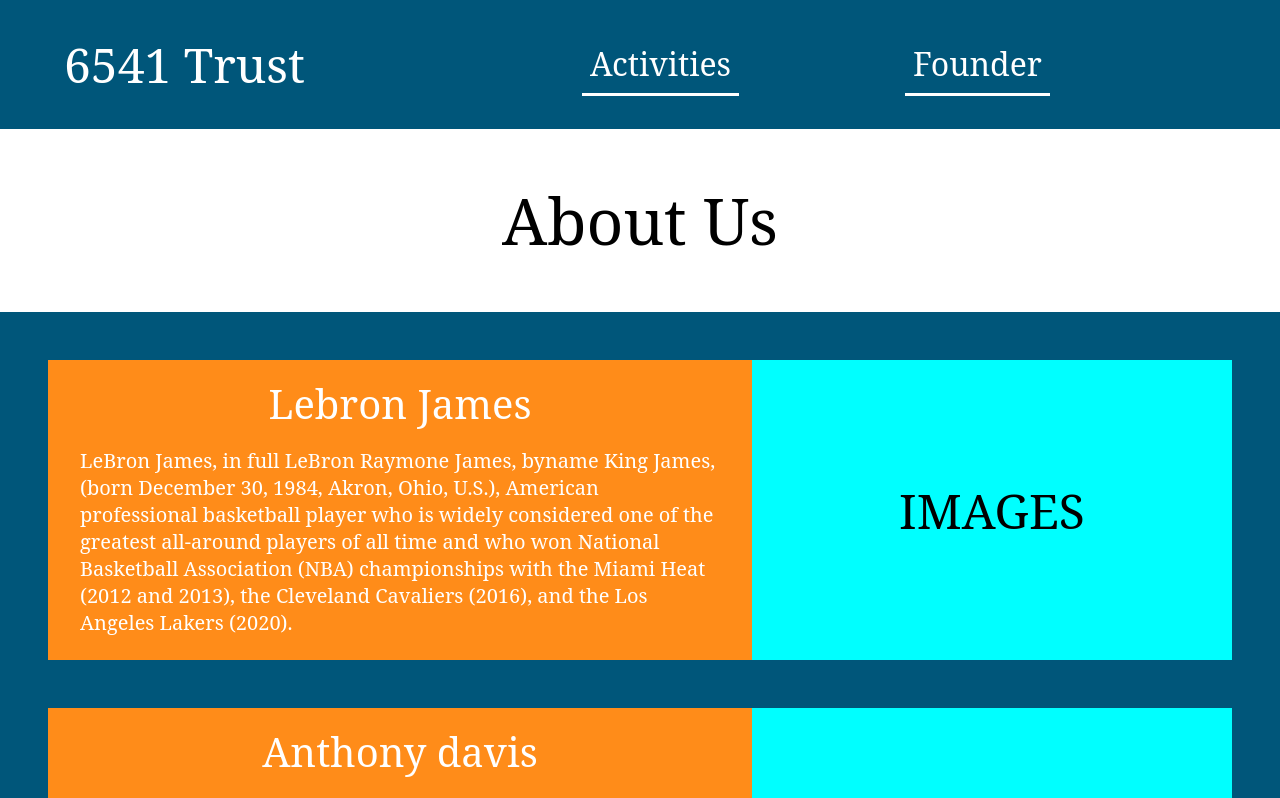
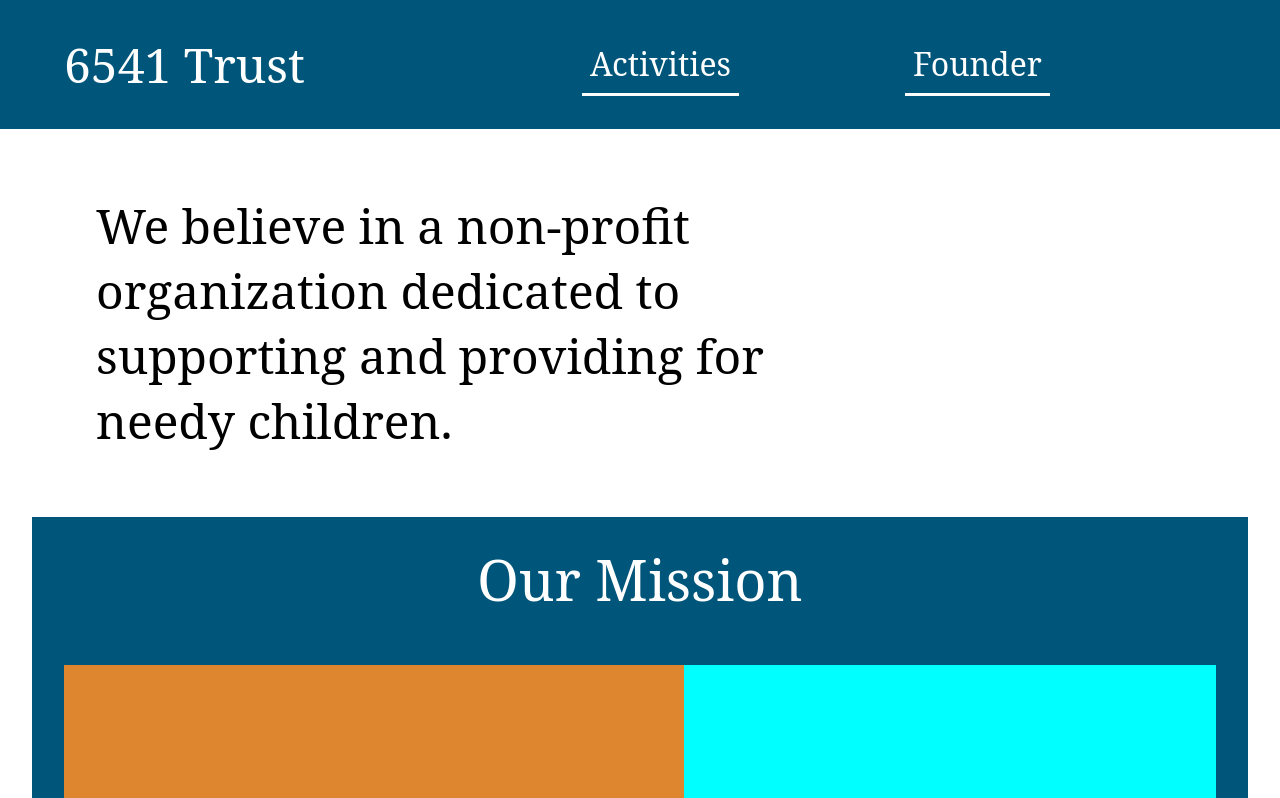
Before and after one commit to SPTLAbron/6541_Trust_Website, a React (Create React App) app in the folder trust_website/: page / in a window 1280 px wide. Shown: the top 798 px of the page. Built offline with nearby package versions, Linux system fonts and the light colour scheme.

Commit message:
new merged changes

```diff
--- a/trust_website/src/App.js
+++ b/trust_website/src/App.js
@@ -21,7 +21,7 @@
       <Link to="/" style={{ textDecoration: "none", color: "black", position: "absolute", top: "20px", left: "60px" }}>
         <h1 style={{ cursor: "pointer" }}>6541 Trust</h1>
       </Link> */}
-      <FoundersPage />
+      <HomePage />
       <BottomPart />
     </Router>
   );
```
Also changed, not shown: trust_website/src/components/HomePage.js (+19 -1 lines).
